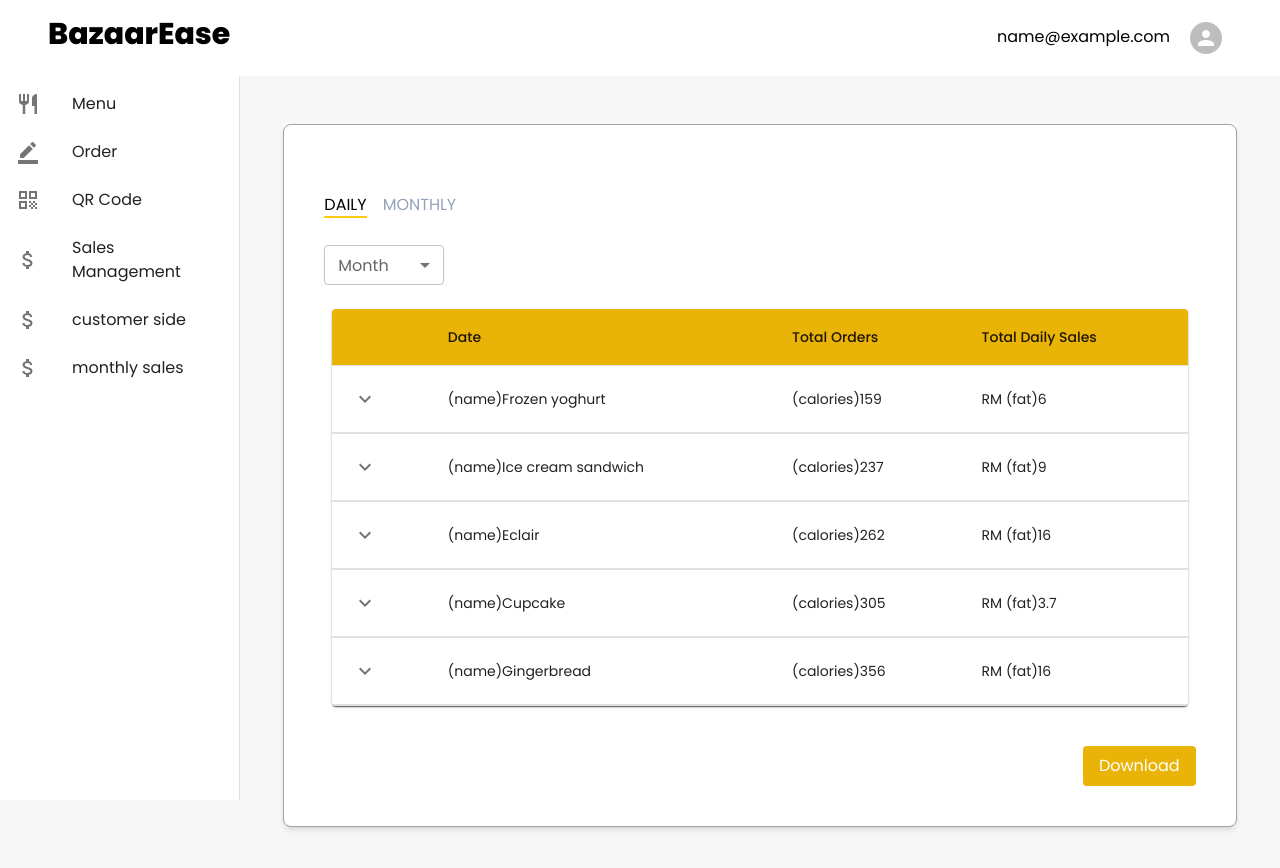
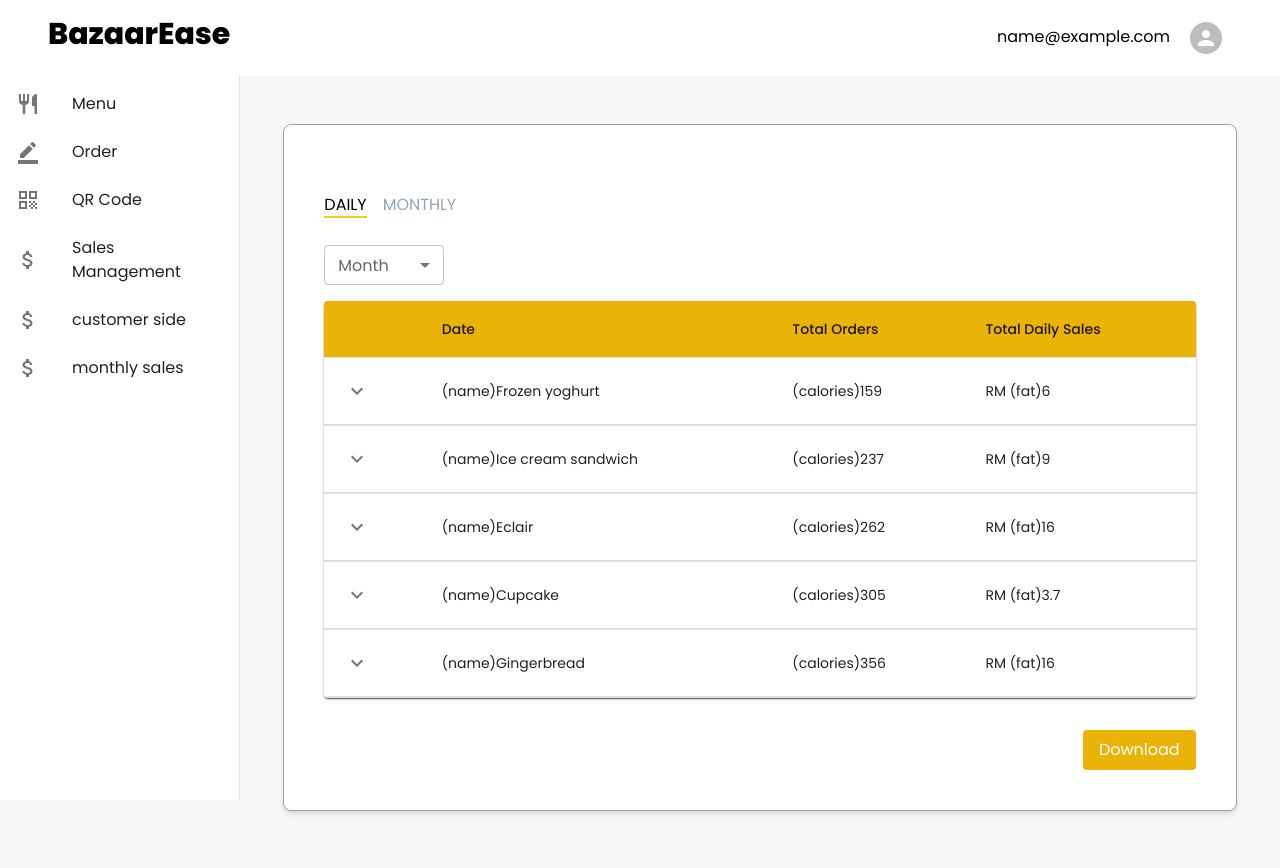
Before and after one commit to sofeae/bazaarease-frontend, a React (Vite) app: page /seller/SalesManagement in a window 1280 px wide. Shown: the top 868 px of the page. Built offline with nearby package versions, Linux system fonts and the light colour scheme; sample sign-in values are in the browser's storage.

Commit message:
month dropdown

```diff
--- a/src/pages/seller/DailySales.jsx
+++ b/src/pages/seller/DailySales.jsx
@@ -54,9 +54,7 @@ function Row(props) {
             {open ? <KeyboardArrowUpIcon /> : <KeyboardArrowDownIcon />}
           </IconButton>
         </TableCell>
-        <TableCell component="th" scope="row">
-          (name){row.name}
-        </TableCell>
+        <TableCell component="th" scope="row">(name){row.name}</TableCell>
         <TableCell align="left">(calories){row.calories}</TableCell>
         <TableCell align="left">RM (fat){row.fat}</TableCell>
       </TableRow>
@@ -123,7 +121,7 @@ export default function CollapsibleDailyTable() {
   return (
       <Grid container spacing={2}>
         <Grid item xs={12}>
-          <Paper className="m-4">
+          <Paper className="m-2">
             <TableContainer component={Paper}>
               <Table aria-label="collapsible table">
                 <TableHead>
```
